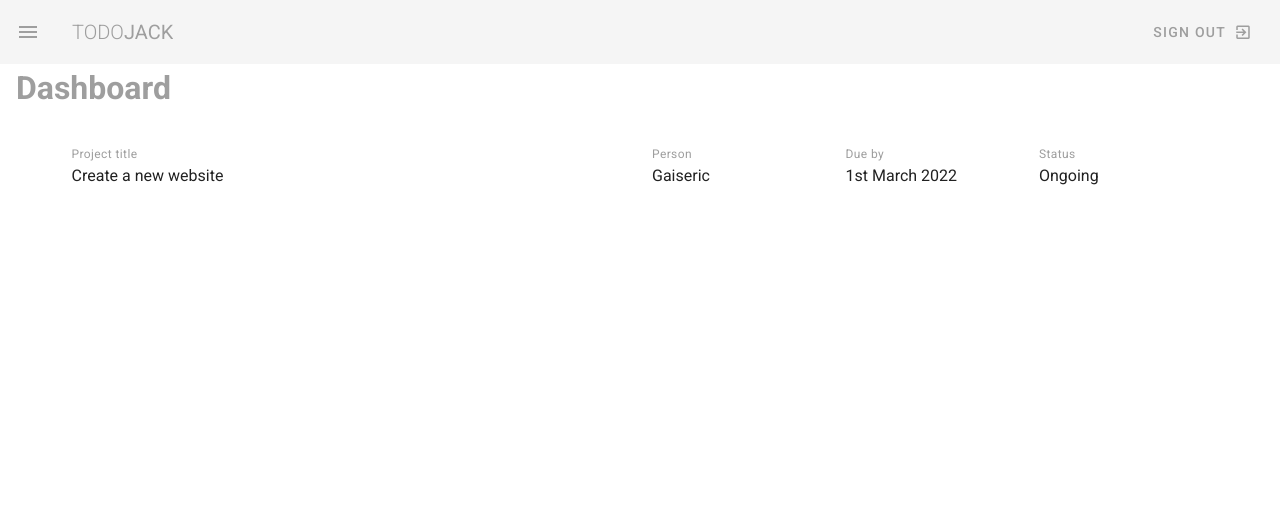
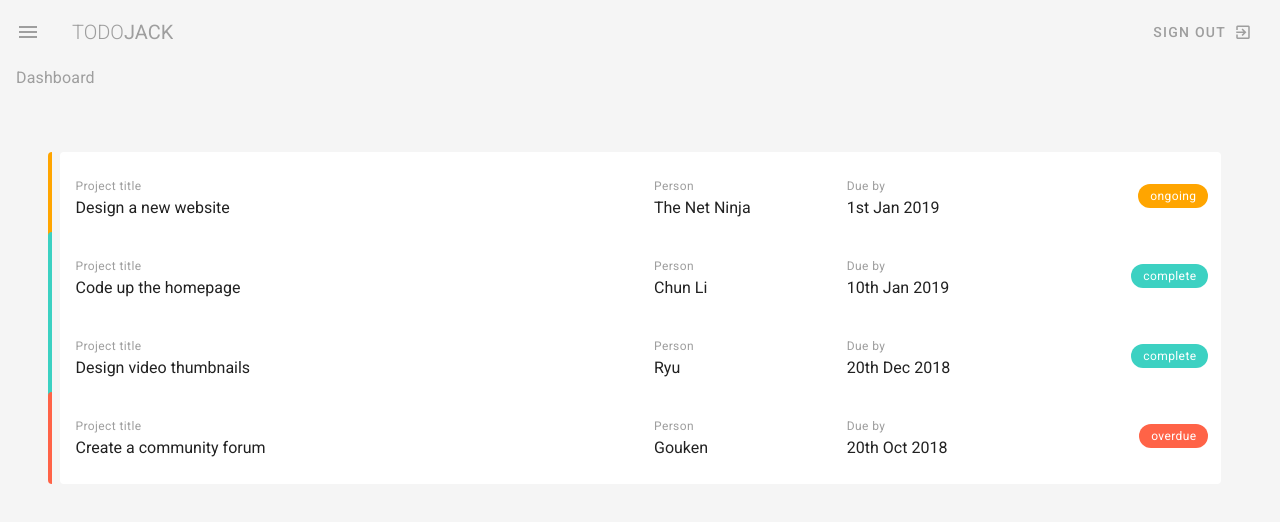
Before and after one commit to GaisericDev/todo, a Vue app: page / in a window 1280 px wide. Shown: the top 522 px of the page. Built offline with nearby package versions, Linux system fonts and the light colour scheme.

Commit message:
add status to rows, add styling to rows

```diff
--- a/src/App.vue
+++ b/src/App.vue
@@ -17,3 +17,9 @@
   }),
 });
 </script>
+
+<style>
+  .theme--light.v-application {
+    background: #f5f5f5 !important;
+  }
+</style>
--- a/src/components/Navbar.vue
+++ b/src/components/Navbar.vue
@@ -31,7 +31,9 @@
 </template>
 
 <script lang="ts">
-export default {
+import Vue from "vue";
+export default Vue.extend({
+  name: "Navbar",
   data() {
     return {
       drawer: false,
@@ -40,9 +42,9 @@
         { icon: 'mdi-folder', text: 'My Projects', route: '/projects' },
         { icon: 'mdi-account', text: 'Team', route: '/team' },
       ]
-    };
+    }
   },
-};
+})
 </script>
 
 <style>
--- a/src/views/Dashboard.vue
+++ b/src/views/Dashboard.vue
@@ -1,26 +1,27 @@
 <template>
   <div class="dashboard">
-    <h1  class="subheading grey--text">
+    <h1  class="subtitle-1 grey--text">
       Dashboard
     </h1>
-    <v-container class="my-5">
-      <v-card flat class="px-3">
-        <v-row wrap>
+    <v-container class="my-15">
+      <v-card  flat v-for="project in projects" :key="project.title">
+        <v-row wrap :class="`pa-3 project ${project.status}`">
           <v-col cols="12" md="6">
             <div class="caption grey--text">Project title</div>
-            <div>Create a new website</div>
+            <div>{{project.title}}</div>
           </v-col>
           <v-col cols="12" xs="6" sm="4" md="2">
             <div class="caption grey--text">Person</div>
-            <div>Gaiseric</div>
+            <div>{{project.person}}</div>
           </v-col>
           <v-col cols="12" xs="6" sm="4" md="2">
             <div class="caption grey--text">Due by</div>
-            <div>1st March 2022</div>
+            <div>{{project.due}}</div>
           </v-col>
           <v-col cols="12" xs="2" sm="4" md="2">
-            <div class="caption grey--text">Status</div>
-            <div>Ongoing</div>
+            <div class="text-right">
+              <v-chip small :class="`${project.status} white--text caption my-2`">{{project.status}}</v-chip>
+            </div>
           </v-col>
         </v-row>
       </v-card>
@@ -33,5 +34,39 @@
 
 export default Vue.extend({
   name: "Dashboard",
+  data(){
+    return {
+      projects: [
+        { title: 'Design a new website', person: 'The Net Ninja', due: '1st Jan 2019', status: 'ongoing', content: 'Lorem ipsum dolor sit amet consectetur adipisicing elit. Sunt consequuntur eos eligendi illum minima adipisci deleniti, dicta mollitia enim explicabo fugiat quidem ducimus praesentium voluptates porro molestias non sequi animi!'},
+        { title: 'Code up the homepage', person: 'Chun Li', due: '10th Jan 2019', status: 'complete', content: 'Lorem ipsum dolor sit amet consectetur adipisicing elit. Sunt consequuntur eos eligendi illum minima adipisci deleniti, dicta mollitia enim explicabo fugiat quidem ducimus praesentium voluptates porro molestias non sequi animi!'},
+        { title: 'Design video thumbnails', person: 'Ryu', due: '20th Dec 2018', status: 'complete', content: 'Lorem ipsum dolor sit amet consectetur adipisicing elit. Sunt consequuntur eos eligendi illum minima adipisci deleniti, dicta mollitia enim explicabo fugiat quidem ducimus praesentium voluptates porro molestias non sequi animi!'},
+        { title: 'Create a community forum', person: 'Gouken', due: '20th Oct 2018', status: 'overdue', content: 'Lorem ipsum dolor sit amet consectetur adipisicing elit. Sunt consequuntur eos eligendi illum minima adipisci deleniti, dicta mollitia enim explicabo fugiat quidem ducimus praesentium voluptates porro molestias non sequi animi!'},
+      ]
+    }
+  }
 });
 </script>
+
+<style>
+  .project.complete{
+    border-left: 4px solid #3cd1c2;
+  }
+  .project.ongoing{
+    border-left: 4px solid orange;
+  }
+   .project.overdue{
+    border-left: 4px solid tomato;
+  }
+  .v-chip.ongoing {
+    background: orange !important;
+  }
+  .v-chip.complete {
+    background:  #3cd1c2 !important;
+  }
+  .v-chip.overdue {
+    background: tomato !important;
+  }
+  .v-card{
+    word-break: normal;
+  }
+</style>
--- a/src/views/Projects.vue
+++ b/src/views/Projects.vue
@@ -1,9 +1,9 @@
 <template>
   <div class="projects">
-    <h1 class="subheading grey--text">
+    <h1 class="subtitle-1 grey--text">
       Projects
     </h1>
-    <v-container class="my-5">
+    <v-container class="my-15">
       content
     </v-container>
   </div>
--- a/src/views/Team.vue
+++ b/src/views/Team.vue
@@ -1,9 +1,9 @@
 <template>
   <div class="team">
-    <h1  class="subheading grey--text">
+    <h1  class="subtitle-1 grey--text">
       Team
     </h1>
-    <v-container class="my-5">
+    <v-container class="my-15">
       content
     </v-container>
   </div>
```
